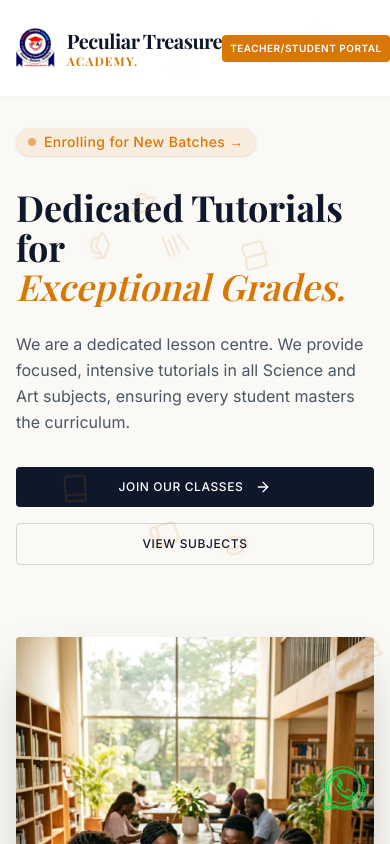
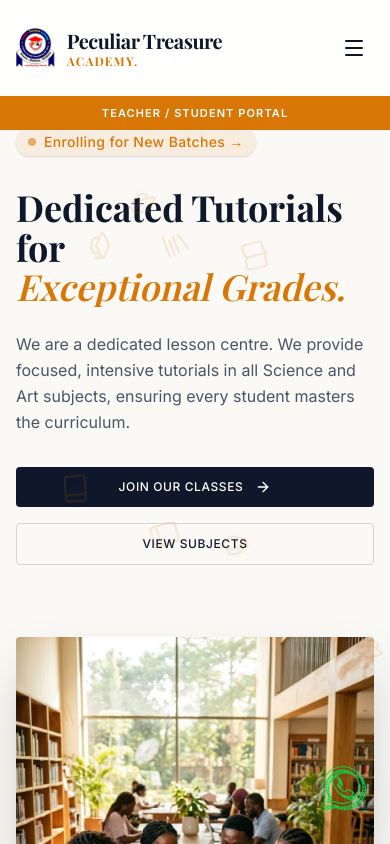
Before and after one commit to DavidDeez/peculiar_treasure_academy, a React (Vite) app: page / in a window 390 px wide. Shown: the top 844 px of the page. Built offline with nearby package versions, Linux system fonts and the light colour scheme; no server answers; a web font is replaced by a local one.

Commit message:
Move mobile portal button to a full-width banner under the navbar

```diff
--- a/src/components/Navbar.tsx
+++ b/src/components/Navbar.tsx
@@ -100,21 +100,25 @@ const Navbar: React.FC<NavbarProps> = ({ onOpenPortal }) => {
             </div>
 
             {/* Mobile menu button */}
-            <div className="md:hidden flex items-center gap-2">
-              {onOpenPortal && (
-                <button
-                  onClick={onOpenPortal}
-                  className="text-[10px] font-bold text-white bg-brand-gold px-2 py-1.5 rounded uppercase tracking-wider whitespace-nowrap"
-                >
-                  Teacher/Student Portal
-                </button>
-              )}
-              <button onClick={toggleMenu} className="text-brand-dark p-1">
+            <div className="md:hidden flex items-center">
+              <button onClick={toggleMenu} className="text-brand-dark p-2">
                 {isOpen ? <X className="h-6 w-6" /> : <Menu className="h-6 w-6" />}
               </button>
             </div>
           </div>
         </div>
+
+        {/* Mobile Portal Banner */}
+        {onOpenPortal && (
+          <div className="md:hidden bg-brand-gold w-full border-t border-yellow-600/20">
+            <button
+              onClick={onOpenPortal}
+              className="w-full text-center py-2 text-[11px] font-bold text-white uppercase tracking-widest active:bg-yellow-600 transition-colors"
+            >
+              Teacher / Student Portal
+            </button>
+          </div>
+        )}
 
         {/* Mobile Menu */}
         {isOpen && (
```
